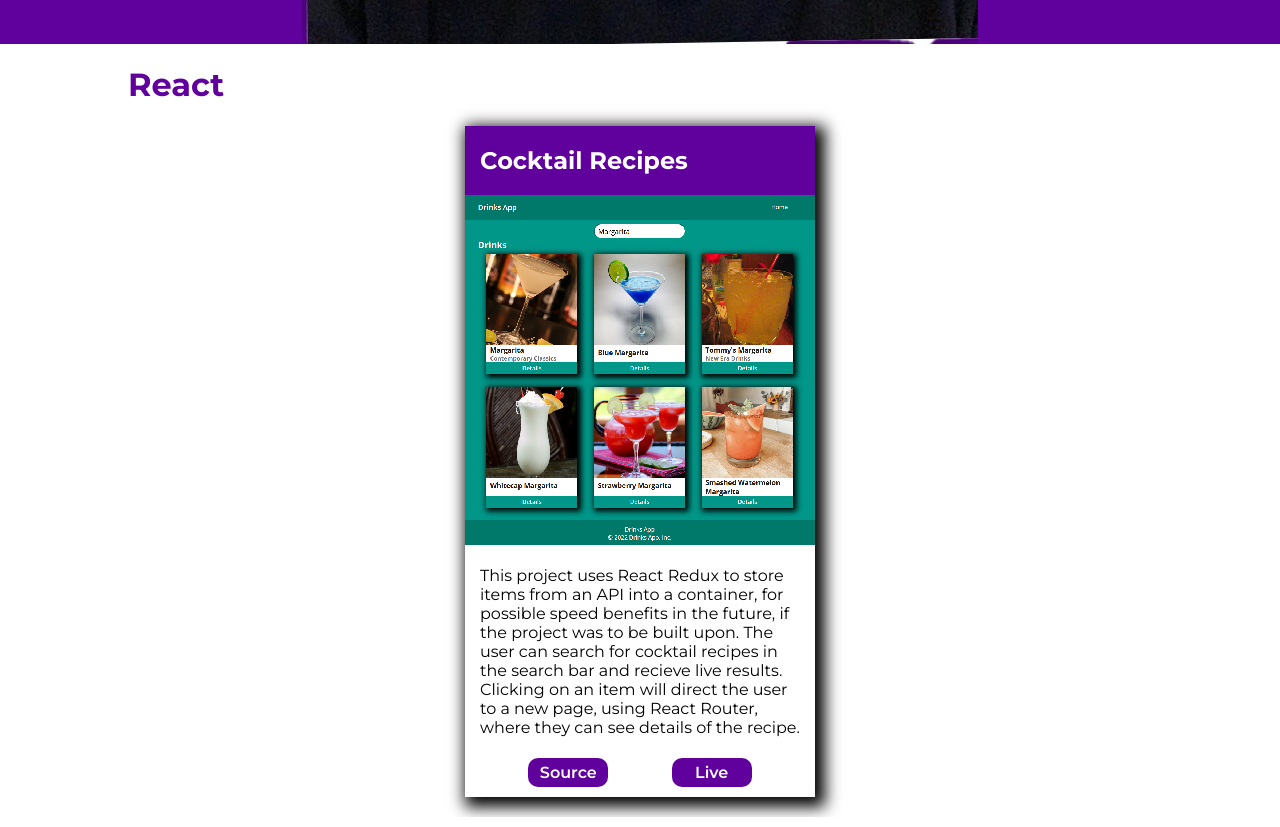
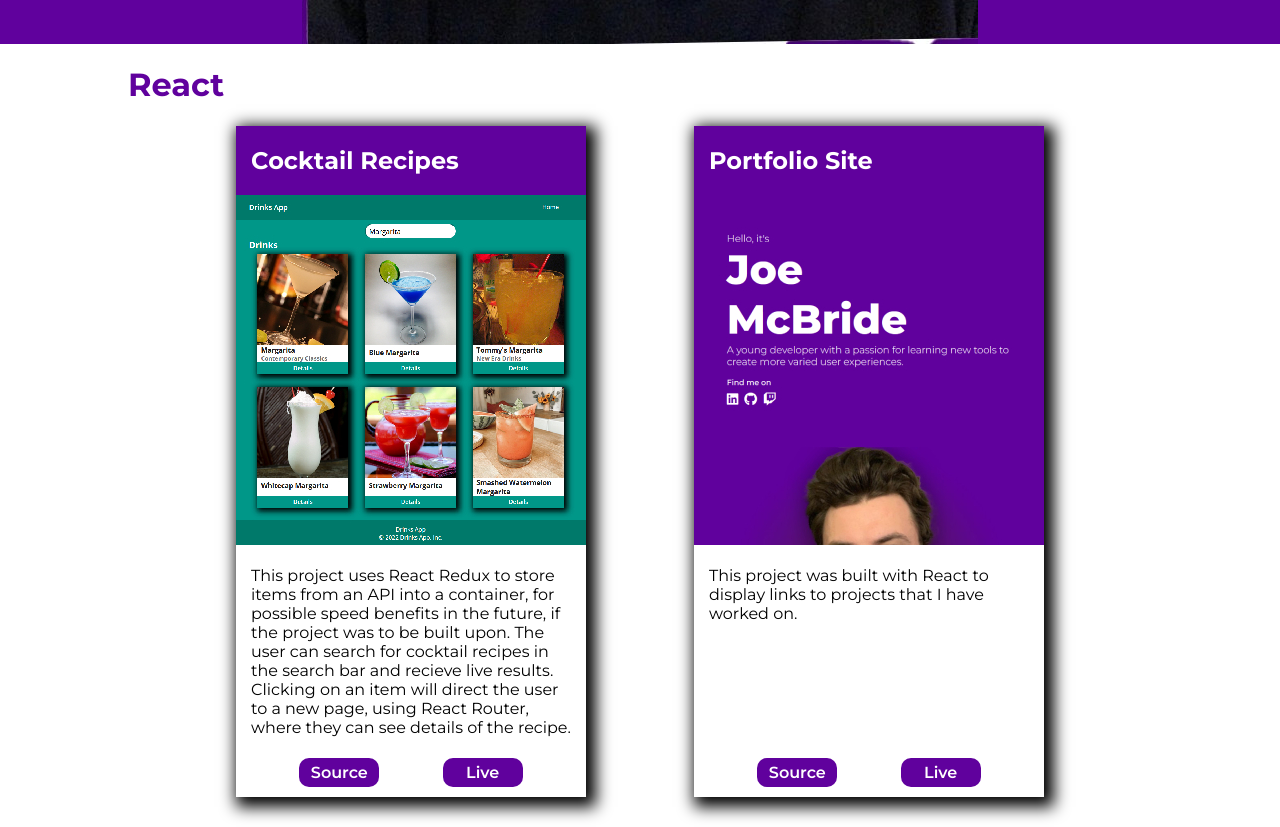
Before and after one commit to itsjoemcbride/portfolio-site, a React (Create React App) app: page / in a window 1280 px wide. Shown: the part 1220-2047 px from the top of the page. Built offline with nearby package versions, Linux system fonts and the light colour scheme.

Commit message:
Add ProjectCard to ReactProjects

```diff
--- a/public/index.html
+++ b/public/index.html
@@ -5,10 +5,7 @@
     <link rel="icon" href="%PUBLIC_URL%/favicon.ico" />
     <meta name="viewport" content="width=device-width, initial-scale=1" />
     <meta name="theme-color" content="#000000" />
-    <meta
-      name="description"
-      content="Web site created using create-react-app"
-    />
+    <meta name="description" content="Joe McBride Personal Site" />
     <link rel="apple-touch-icon" href="%PUBLIC_URL%/logo192.png" />
     <!--
       manifest.json provides metadata used when your web app is installed on a
--- a/src/components/ProjectCard.js
+++ b/src/components/ProjectCard.js
@@ -7,6 +7,7 @@ const ProjectCard = (props) => {
       <h2>{props.name}</h2>
       <img src={props.image} alt={props.name}></img>
       <p>{props.description}</p>
+      <div className="spacer" />
       <div className="buttons">
         <a href={props.sourceLink}>Source</a>
         <a href={props.liveLink}>Live</a>
--- a/src/components/ReactProjects.js
+++ b/src/components/ReactProjects.js
@@ -2,6 +2,7 @@ import React from "react";
 import ProjectCard from "./ProjectCard";
 import "../styles/ReactProjects.scss";
 import cocktailsImg from "../images/ReactProjects/CocktailRecipes.jpg";
+import portfolioImg from "../images/ReactProjects/PortfolioSite.jpg";
 
 const ReactProjects = () => {
   return (
@@ -17,6 +18,16 @@ const ReactProjects = () => {
           sourceLink={"https://github.com/itsjoemcbride/cocktails-app"}
           liveLink={"https://imaginative-macaron-91764f.netlify.app/"}
         />
+
+        <ProjectCard
+          name={"Portfolio Site"}
+          image={portfolioImg}
+          description={
+            "This project was built with React to display links to projects that I have worked on."
+          }
+          sourceLink={"https://github.com/itsjoemcbride/portfolio-site"}
+          liveLink={"https://itsjoemcbride.gq/"}
+        />
       </div>
     </div>
   );
--- a/src/styles/ProjectCard.scss
+++ b/src/styles/ProjectCard.scss
@@ -7,7 +7,7 @@
   flex-direction: column;
   flex-wrap: wrap;
   width: 350px;
-  margin-bottom: 20px;
+  margin-bottom: 30px;
 
   .buttons {
     display: flex;
@@ -38,4 +38,8 @@
   p {
     padding: 5px 15px;
   }
+
+  .spacer {
+    flex-grow: 1;
+  }
 }
```
Also changed, not shown: src/images/ReactProjects/PortfolioSite.jpg (added).
